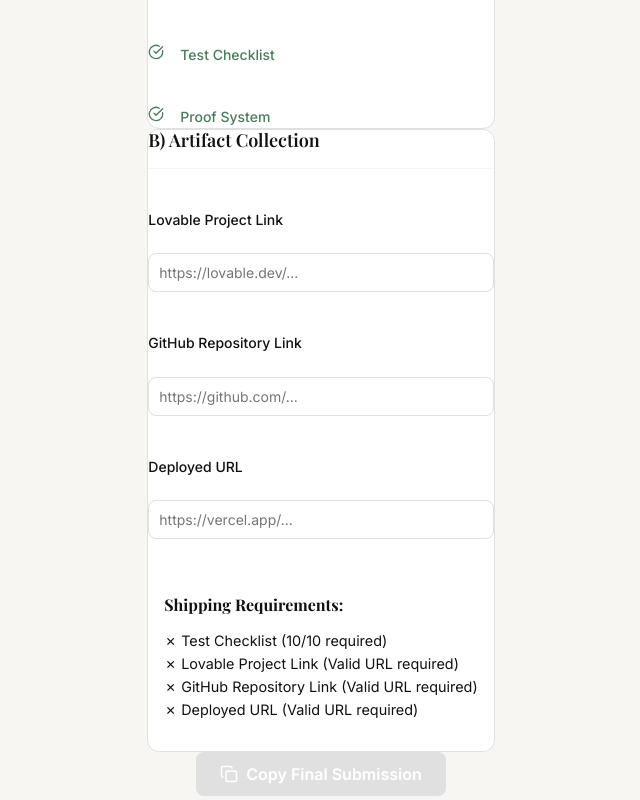
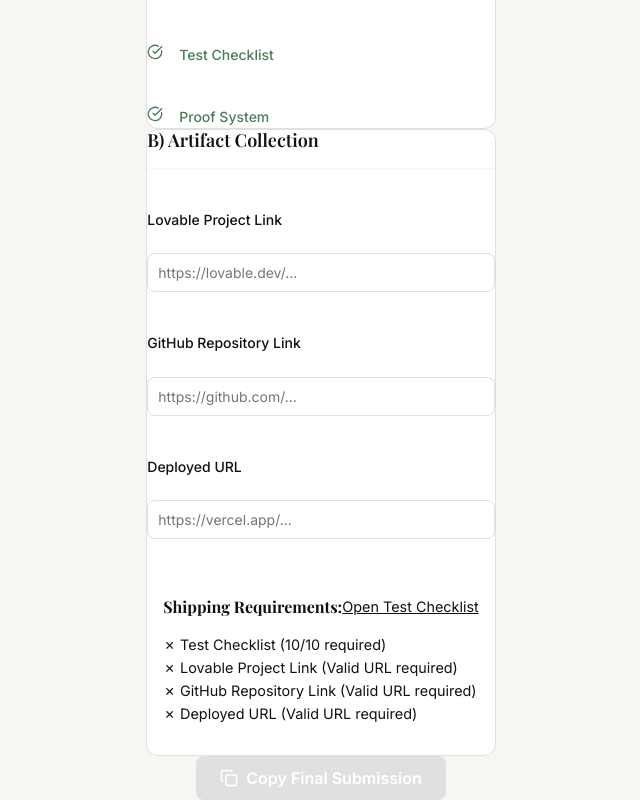
Before and after one commit to Amogh-M-04/job-notification-, a React (Vite) app: page /proof in a window 1280 px wide. Shown: the part 571-1371 px from the top of the page, without its empty margins (319-959 px from the left). Built offline with nearby package versions, Linux system fonts and the light colour scheme.

Commit message:
Fix: Add Ship/Proof link to Navbar and Test link to ProofPage

```diff
--- a/src/pages/ProofPage.jsx
+++ b/src/pages/ProofPage.jsx
@@ -147,7 +147,10 @@
                 </div>
 
                 <div className="validation-status" style={{ marginTop: '2rem', padding: '1rem', background: 'var(--color-bg-subtle)', borderRadius: '8px' }}>
-                    <h3 style={{ fontSize: '1rem', marginBottom: '0.5rem' }}>Shipping Requirements:</h3>
+                    <div style={{ display: 'flex', justifyContent: 'space-between', alignItems: 'center', marginBottom: '0.5rem' }}>
+                        <h3 style={{ fontSize: '1rem', margin: 0 }}>Shipping Requirements:</h3>
+                        <a href="/jt/07-test" className="nav-link" style={{ fontSize: '0.9rem', color: 'var(--color-primary)' }}>Open Test Checklist</a>
+                    </div>
                     <ul style={{ listStyle: 'none', padding: 0, fontSize: '0.9rem' }}>
                         <li style={{ color: testPassed ? 'var(--color-success)' : 'var(--color-error)' }}>
                             {testPassed ? '✓' : '✗'} Test Checklist (10/10 required)
```
